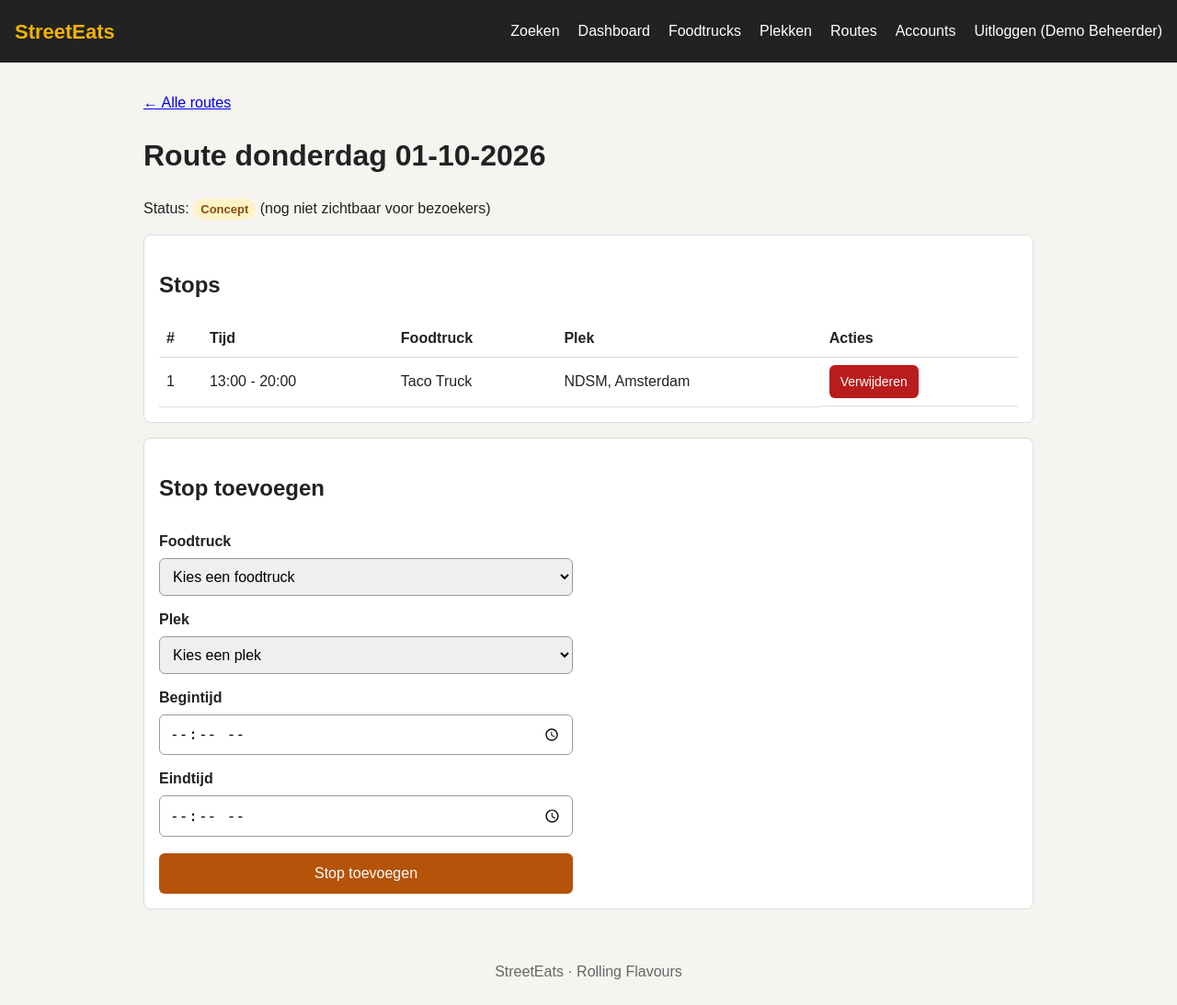
After one commit to DasalioK/streeteats, a PHP site: page /beheer/route.php?id=3 in a window 1280 px wide. The commit adds this page. Shown: the whole page at 92% size. Run offline with PHP 8.4, Linux system fonts and the light colour scheme; a user stored in the database is signed in; data comes from the database, SQL or seed files in the repository.

Commit message:
feat: routes met meerdere stops, dubbele planning en dichte plek blokkeren (FE5, FE6)

```diff
--- /dev/null
+++ b/beheer/route.php
@@ -0,0 +1,266 @@
+<?php
+/*
+ * ÉÉN ROUTE: STOPS TOEVOEGEN, VOLGORDE AANPASSEN EN VERWIJDEREN
+ * Technisch ontwerp H5 (scherm Routes) en H8 (proces van een route opslaan)
+ * Hoort bij: FE5 (route met meerdere stops), FE6 (dubbele planning blokkeren), TE4, TE5
+ *
+ * Uitleg - wat gebeurt er als de planner een stop toevoegt?
+ *   1. PHP controleert of alles is ingevuld en of de tijden geldig zijn.
+ *   2. controleer_stop() (includes/controles.php) kijkt of de truck niet dubbel staat
+ *      en of de plek open is.
+ *   3. Alleen als alles klopt, wordt de stop opgeslagen. Anders ziet de planner
+ *      precies wat er mis is, en blijft het formulier ingevuld.
+ * Alleen een route met de status 'concept' kan worden aangepast.
+ */
+
+require __DIR__ . '/../includes/login.php';
+require __DIR__ . '/../includes/controles.php';
+
+vereis_rol(['planner', 'beheerder']);
+
+// ---- Route ophalen. Bestaat hij niet? Terug naar het overzicht. ----
+$routeId = (int) ($_GET['id'] ?? 0);
+$query = $db->prepare('SELECT * FROM routes WHERE id = ?');
+$query->execute([$routeId]);
+$route = $query->fetch();
+
+if (!$route) {
+    zet_melding('fout', 'Deze route bestaat niet.');
+    ga_naar('beheer/routes.php');
+}
+
+$isConcept = $route['status'] === 'concept';
+$fouten = [];
+$stop = ['truck_id' => '', 'location_id' => '', 'start_time' => '', 'end_time' => ''];
+
+if ($_SERVER['REQUEST_METHOD'] === 'POST') {
+    controleer_csrf();
+    $actie = $_POST['actie'] ?? '';
+
+    // Een goedgekeurde route mag niet meer veranderen (ook niet via een zelfgemaakt formulier)
+    if (!$isConcept) {
+        zet_melding('fout', 'Een goedgekeurde route kan niet meer worden aangepast.');
+        ga_naar('beheer/route.php?id=' . $routeId);
+    }
+
+    // ---- Stop toevoegen ----
+    if ($actie === 'stop_toevoegen') {
+        $stop['truck_id'] = (int) ($_POST['truck_id'] ?? 0);
+        $stop['location_id'] = (int) ($_POST['location_id'] ?? 0);
+        $stop['start_time'] = $_POST['start_time'] ?? '';
+        $stop['end_time'] = $_POST['end_time'] ?? '';
+
+        // Stap 1: is alles ingevuld en geldig?
+        $query = $db->prepare('SELECT COUNT(*) FROM trucks WHERE id = ?');
+        $query->execute([$stop['truck_id']]);
+        if ($query->fetchColumn() == 0) {
+            $fouten[] = 'Kies een foodtruck.';
+        }
+        $query = $db->prepare('SELECT COUNT(*) FROM locations WHERE id = ?');
+        $query->execute([$stop['location_id']]);
+        if ($query->fetchColumn() == 0) {
+            $fouten[] = 'Kies een plek.';
+        }
+        if (!is_geldige_tijd($stop['start_time']) || !is_geldige_tijd($stop['end_time'])) {
+            $fouten[] = 'Vul een geldige begintijd en eindtijd in.';
+        } elseif ($stop['end_time'] <= $stop['start_time']) {
+            $fouten[] = 'De eindtijd moet na de begintijd liggen.';
+        }
+
+        // Stap 2: de regels van de planning (FE6). Alleen als stap 1 goed ging.
+        if (empty($fouten)) {
+            $fouten = controleer_stop($db, $route['route_date'], $stop['truck_id'], $stop['location_id'], $stop['start_time'], $stop['end_time']);
+        }
+
+        // Stap 3: opslaan. De nieuwe stop komt achteraan (hoogste volgnummer + 1).
+        if (empty($fouten)) {
+            $query = $db->prepare('SELECT COALESCE(MAX(stop_order), 0) + 1 FROM stops WHERE route_id = ?');
+            $query->execute([$routeId]);
+            $volgnummer = $query->fetchColumn();
+
+            $query = $db->prepare('INSERT INTO stops (route_id, truck_id, location_id, start_time, end_time, stop_order) VALUES (?, ?, ?, ?, ?, ?)');
+            $query->execute([$routeId, $stop['truck_id'], $stop['location_id'], $stop['start_time'], $stop['end_time'], $volgnummer]);
+
+            zet_melding('succes', 'Stop is toegevoegd.');
+            ga_naar('beheer/route.php?id=' . $routeId);
+        }
+    }
+
+    // ---- Stop verwijderen ----
+    if ($actie === 'stop_verwijderen') {
+        // "AND route_id = ?" zorgt dat je alleen een stop van DEZE route kunt verwijderen
+        $query = $db->prepare('DELETE FROM stops WHERE id = ? AND route_id = ?');
+        $query->execute([(int) ($_POST['stop_id'] ?? 0), $routeId]);
+        hernummer_stops($db, $routeId);
+        zet_melding('succes', 'Stop is verwijderd.');
+        ga_naar('beheer/route.php?id=' . $routeId);
+    }
+
+    // ---- Stop een plek omhoog of omlaag ----
+    if ($actie === 'omhoog' || $actie === 'omlaag') {
+        $ids = stop_ids_op_volgorde($db, $routeId);
+        $plaats = array_search((int) ($_POST['stop_id'] ?? 0), $ids);
+        $buur = $actie === 'omhoog' ? $plaats - 1 : $plaats + 1;
+
+        // Alleen wisselen als er een buurman is (de eerste kan niet omhoog, de laatste niet omlaag)
+        if ($plaats !== false && isset($ids[$buur])) {
+            [$ids[$plaats], $ids[$buur]] = [$ids[$buur], $ids[$plaats]];
+            sla_volgorde_op($db, $ids);
+        }
+        ga_naar('beheer/route.php?id=' . $routeId);
+    }
+}
+
+/* De id's van de stops van een route, in de huidige volgorde */
+function stop_ids_op_volgorde($db, $routeId)
+{
+    $query = $db->prepare('SELECT id FROM stops WHERE route_id = ? ORDER BY stop_order');
+    $query->execute([$routeId]);
+    return array_map('intval', $query->fetchAll(PDO::FETCH_COLUMN));
+}
+
+/* Geeft de stops volgnummer 1, 2, 3 ... in de volgorde van de lijst */
+function sla_volgorde_op($db, $ids)
+{
+    $query = $db->prepare('UPDATE stops SET stop_order = ? WHERE id = ?');
+    foreach ($ids as $index => $id) {
+        $query->execute([$index + 1, $id]);
+    }
+}
+
+/* Na verwijderen: geen gaten in de nummering (1, 3 wordt 1, 2) */
+function hernummer_stops($db, $routeId)
+{
+    sla_volgorde_op($db, stop_ids_op_volgorde($db, $routeId));
+}
+
+// ---- Gegevens voor de pagina ----
+$query = $db->prepare(
+    'SELECT stops.*, trucks.naam AS truck, locations.naam AS plek, locations.city
+     FROM stops
+     JOIN trucks    ON trucks.id = stops.truck_id
+     JOIN locations ON locations.id = stops.location_id
+     WHERE stops.route_id = ?
+     ORDER BY stops.stop_order'
+);
+$query->execute([$routeId]);
+$stops = $query->fetchAll();
+
+$trucks = $db->query('SELECT id, naam FROM trucks ORDER BY naam')->fetchAll();
+$plekken = $db->query('SELECT id, naam, city FROM locations ORDER BY naam')->fetchAll();
+
+$titel = 'Route ' . datum_tekst($route['route_date']);
+require __DIR__ . '/../includes/header.php';
+?>
+
+<p><a href="routes.php">&larr; Alle routes</a></p>
+
+<h1>Route <?= e(datum_tekst($route['route_date'])) ?></h1>
+<p>
+    Status:
+    <?php if ($isConcept): ?>
+        <span class="label label-geel">Concept</span> (nog niet zichtbaar voor bezoekers)
+    <?php else: ?>
+        <span class="label label-groen">Goedgekeurd</span> (zichtbaar voor bezoekers)
+    <?php endif; ?>
+</p>
+
+<div class="kaart">
+    <h2>Stops</h2>
+
+    <?php if (!$stops): ?>
+        <p>Deze route heeft nog geen stops.</p>
+    <?php else: ?>
+        <table class="tabel">
+            <tr>
+                <th>#</th>
+                <th>Tijd</th>
+                <th>Foodtruck</th>
+                <th>Plek</th>
+                <?php if ($isConcept): ?><th>Acties</th><?php endif; ?>
+            </tr>
+            <?php foreach ($stops as $nr => $s): ?>
+                <tr>
+                    <td><?= e($s['stop_order']) ?></td>
+                    <td><?= e(tijd($s['start_time'])) ?> - <?= e(tijd($s['end_time'])) ?></td>
+                    <td><?= e($s['truck']) ?></td>
+                    <td><?= e($s['plek']) ?>, <?= e($s['city']) ?></td>
+                    <?php if ($isConcept): ?>
+                        <td class="acties">
+                            <?php if ($nr > 0): ?>
+                                <form method="post">
+                                    <?= csrf_veld() ?>
+                                    <input type="hidden" name="actie" value="omhoog">
+                                    <input type="hidden" name="stop_id" value="<?= e($s['id']) ?>">
+                                    <button type="submit" class="knop knop-klein" aria-label="Stop omhoog">&uarr;</button>
+                                </form>
+                            <?php endif; ?>
+                            <?php if ($nr < count($stops) - 1): ?>
+                                <form method="post">
+                                    <?= csrf_veld() ?>
+                                    <input type="hidden" name="actie" value="omlaag">
+                                    <input type="hidden" name="stop_id" value="<?= e($s['id']) ?>">
+                                    <button type="submit" class="knop knop-klein" aria-label="Stop omlaag">&darr;</button>
+                                </form>
+                            <?php endif; ?>
+                            <form method="post" onsubmit="return confirm('Deze stop verwijderen?');">
+                                <?= csrf_veld() ?>
+                                <input type="hidden" name="actie" value="stop_verwijderen">
+                                <input type="hidden" name="stop_id" value="<?= e($s['id']) ?>">
+                                <button type="submit" class="knop knop-klein knop-rood">Verwijderen</button>
+                            </form>
+                        </td>
+                    <?php endif; ?>
+                </tr>
+            <?php endforeach; ?>
+        </table>
+    <?php endif; ?>
+</div>
+
+<?php if ($isConcept): ?>
+    <div class="kaart">
+        <h2>Stop toevoegen</h2>
+
+        <?php if ($fouten): ?>
+            <div class="melding melding-fout">
+                <strong>Fout:</strong> de stop is niet opgeslagen.
+                <ul>
+                    <?php foreach ($fouten as $f): ?>
+                        <li><?= e($f) ?></li>
+                    <?php endforeach; ?>
+                </ul>
+            </div>
+        <?php endif; ?>
+
+        <form method="post" class="formulier">
+            <?= csrf_veld() ?>
+            <input type="hidden" name="actie" value="stop_toevoegen">
+
+            <label for="truck_id">Foodtruck</label>
+            <select id="truck_id" name="truck_id">
+                <option value="">Kies een foodtruck</option>
+                <?php foreach ($trucks as $t): ?>
+                    <option value="<?= e($t['id']) ?>" <?= $t['id'] == $stop['truck_id'] ? 'selected' : '' ?>><?= e($t['naam']) ?></option>
+                <?php endforeach; ?>
+            </select>
+
+            <label for="location_id">Plek</label>
+            <select id="location_id" name="location_id">
+                <option value="">Kies een plek</option>
+                <?php foreach ($plekken as $p): ?>
+                    <option value="<?= e($p['id']) ?>" <?= $p['id'] == $stop['location_id'] ? 'selected' : '' ?>><?= e($p['naam']) ?> (<?= e($p['city']) ?>)</option>
+                <?php endforeach; ?>
+            </select>
+
+            <label for="start_time">Begintijd</label>
+            <input type="time" id="start_time" name="start_time" value="<?= e($stop['start_time']) ?>">
+
+            <label for="end_time">Eindtijd</label>
+            <input type="time" id="end_time" name="end_time" value="<?= e($stop['end_time']) ?>">
+
+            <button type="submit" class="knop">Stop toevoegen</button>
+        </form>
+    </div>
+<?php endif; ?>
+
+<?php require __DIR__ . '/../includes/footer.php'; ?>
--- a/css/style.css
+++ b/css/style.css
@@ -174,6 +174,11 @@ a.knop {
     color: #166534;
 }
 
+.label-geel {
+    background: #fef3c7;
+    color: #854d0e;
+}
+
 .label-rood {
     background: #fee2e2;
     color: #991b1b;
--- /dev/null
+++ b/includes/controles.php
@@ -0,0 +1,73 @@
+<?php
+/*
+ * CONTROLES VAN DE PLANNING (module Routes)
+ * Hoort bij: FE6 (dubbele planning blokkeren) en technisch ontwerp H4, H8 en H9
+ *
+ * Uitleg:
+ * Voordat een stop wordt opgeslagen, controleert PHP twee regels uit het ontwerp:
+ *   1. Staat de truck niet dubbel? Een truck kan niet op twee plekken tegelijk staan.
+ *   2. Is de plek open? De stop moet binnen de openingstijden van de plek vallen.
+ * Gaat een regel fout, dan wordt de stop NIET opgeslagen en ziet de planner
+ * welke truck en welke tijden het zijn (ontwerp H9).
+ */
+
+require_once __DIR__ . '/functies.php';
+
+/*
+ * Controleert een stop en geeft een lijst met foutmeldingen terug.
+ * Lege lijst = alles in orde, de stop mag worden opgeslagen.
+ *
+ * $negeerStopId: bij het wijzigen van een bestaande stop slaan we die stop zelf over,
+ * anders zou hij met zichzelf "botsen".
+ */
+function controleer_stop($db, $datum, $truckId, $plekId, $begin, $eind, $negeerStopId = 0)
+{
+    $fouten = [];
+
+    // ---- Regel 1: staat de truck al ergens anders op hetzelfde moment? ----
+    // Twee tijden overlappen als: nieuwe begin < andere eind  EN  nieuwe eind > andere begin.
+    // Voorbeeld: 11:00-14:00 en 13:00-15:00 overlappen (13:00 ligt vóór 14:00).
+    // Aansluitend, zoals 11:00-14:00 en daarna 14:00-16:00, mag wel.
+    $query = $db->prepare(
+        'SELECT stops.start_time, stops.end_time, locations.naam AS plek, trucks.naam AS truck
+         FROM stops
+         JOIN routes    ON routes.id = stops.route_id
+         JOIN locations ON locations.id = stops.location_id
+         JOIN trucks    ON trucks.id = stops.truck_id
+         WHERE stops.truck_id = ?
+           AND routes.route_date = ?
+           AND stops.start_time < ?
+           AND stops.end_time > ?
+           AND stops.id <> ?'
+    );
+    $query->execute([$truckId, $datum, $eind, $begin, $negeerStopId]);
+
+    foreach ($query->fetchAll() as $botsing) {
+        $fouten[] = $botsing['truck'] . ' staat al op ' . $botsing['plek'] . ' van '
+            . tijd($botsing['start_time']) . ' tot ' . tijd($botsing['end_time'])
+            . '. Een truck kan niet op twee plekken tegelijk staan.';
+    }
+
+    // ---- Regel 2: is de plek open op die dag en die tijden? ----
+    // date('N') geeft de dag van de week: 1 = maandag ... 7 = zondag (net als in de tabel opening_hours)
+    $dag = (int) date('N', strtotime($datum));
+
+    $query = $db->prepare(
+        'SELECT locations.naam, opening_hours.open_time, opening_hours.close_time
+         FROM locations
+         LEFT JOIN opening_hours ON opening_hours.location_id = locations.id AND opening_hours.day = ?
+         WHERE locations.id = ?'
+    );
+    $query->execute([$dag, $plekId]);
+    $plek = $query->fetch();
+
+    if ($plek['open_time'] === null) {
+        // Geen openingstijd voor deze dag = de plek is dicht
+        $fouten[] = $plek['naam'] . ' is op ' . dagnaam($dag) . ' dicht.';
+    } elseif ($begin < tijd($plek['open_time']) || $eind > tijd($plek['close_time'])) {
+        $fouten[] = $plek['naam'] . ' is op ' . dagnaam($dag) . ' alleen open van '
+            . tijd($plek['open_time']) . ' tot ' . tijd($plek['close_time']) . '.';
+    }
+
+    return $fouten;
+}
--- a/includes/functies.php
+++ b/includes/functies.php
@@ -72,6 +72,19 @@ function vergunning_verlopen($einddatum, $opDatum)
     return $einddatum < $opDatum;
 }
 
+/* Tijd uit de database ('11:00:00') korter tonen: '11:00' */
+function tijd($tekst)
+{
+    return substr($tekst, 0, 5);
+}
+
+/* Datum netjes tonen: '2026-10-04' wordt 'zaterdag 04-10-2026' */
+function datum_tekst($datum)
+{
+    $tijdstip = strtotime($datum);
+    return dagnaam((int) date('N', $tijdstip)) . ' ' . date('d-m-Y', $tijdstip);
+}
+
 /* Naam van de dag: 1 = maandag ... 7 = zondag */
 function dagnaam($nummer)
 {
--- a/includes/header.php
+++ b/includes/header.php
@@ -33,6 +33,7 @@ $ingelogd = ingelogde_gebruiker();
             <a href="<?= url('beheer/index.php') ?>">Dashboard</a>
             <a href="<?= url('beheer/trucks.php') ?>">Foodtrucks</a>
             <a href="<?= url('beheer/plekken.php') ?>">Plekken</a>
+            <a href="<?= url('beheer/routes.php') ?>">Routes</a>
             <?php if ($ingelogd['role'] === 'beheerder'): ?>
                 <a href="<?= url('beheer/accounts.php') ?>">Accounts</a>
             <?php endif; ?>
```
Also changed, not shown: beheer/index.php (+35 -3 lines), beheer/routes.php (added, +124 -0 lines), README.md.
